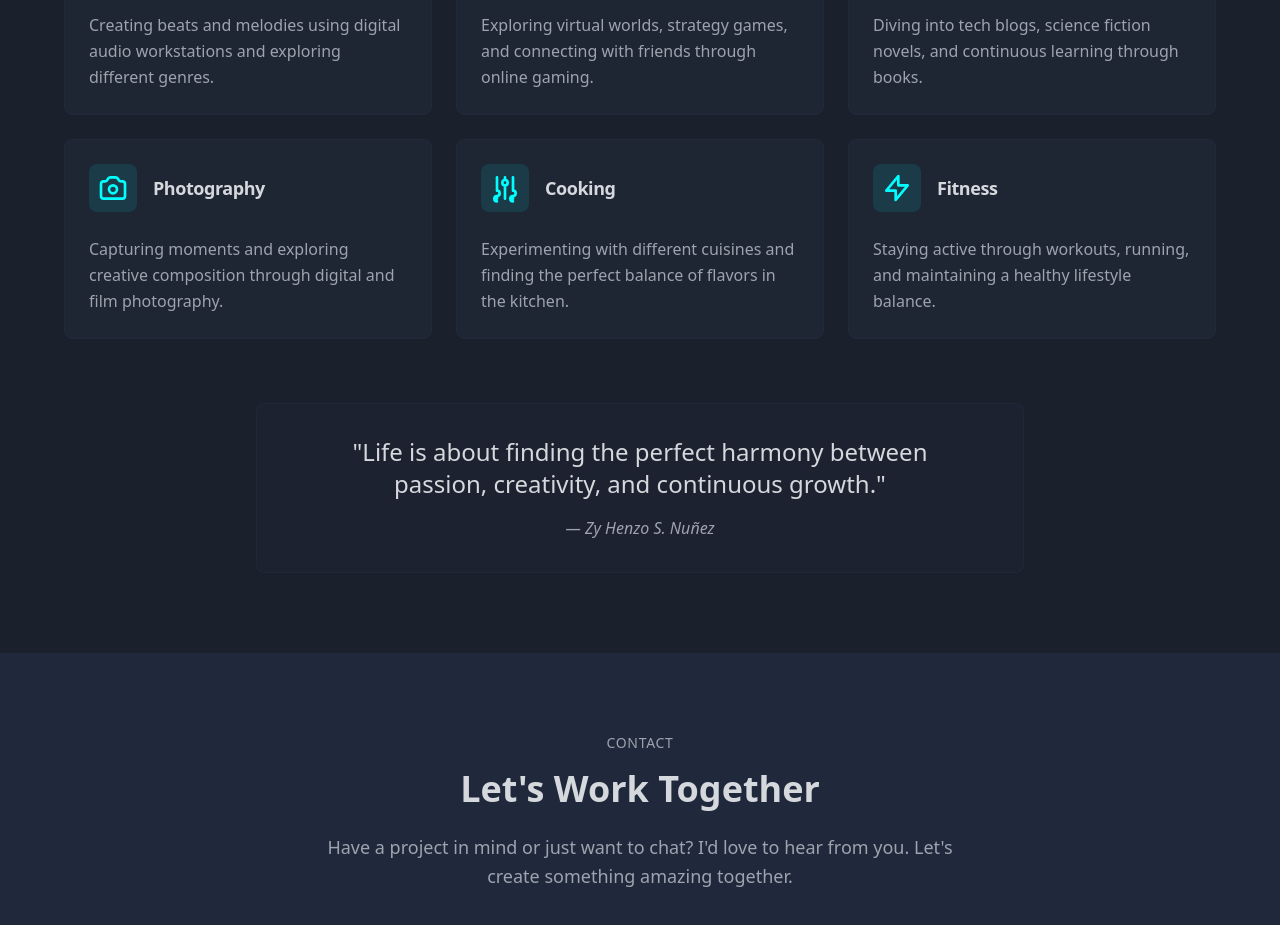
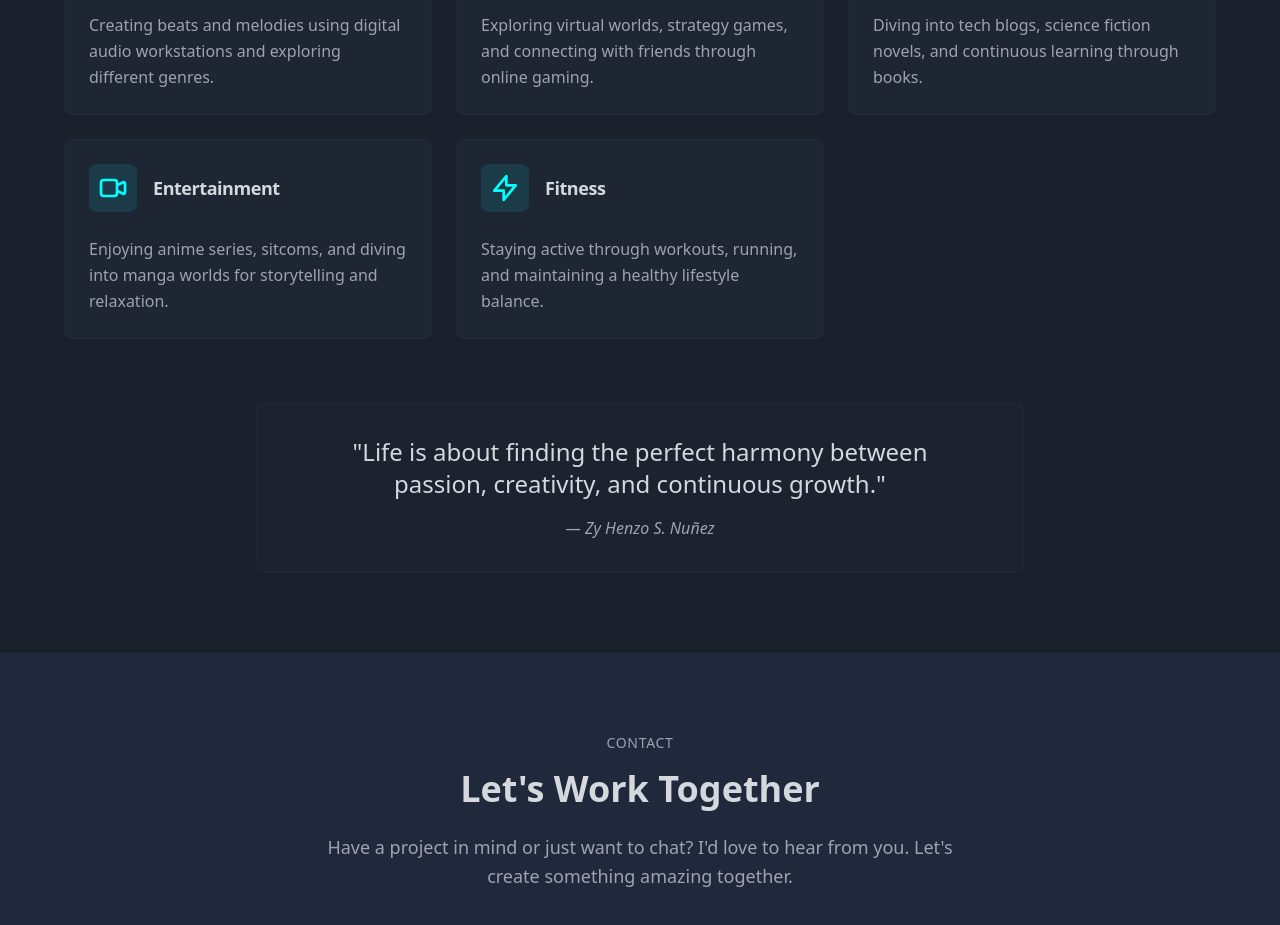
Before and after one commit to z4ynu/z4ynu-online-portfolio, a React (Vite) app: page / in a window 1280 px wide. Shown: the part 5380-6305 px from the top of the page. Built offline with nearby package versions, Linux system fonts and the light colour scheme.

Commit message:
changed cards in hobbies to fit my hobbies

```diff
--- a/src/components/Hobbies.jsx
+++ b/src/components/Hobbies.jsx
@@ -48,35 +48,19 @@ const Hobbies = () => {
       color: "from-green-500/20 to-emerald-500/20 border-green-500/30",
     },
     {
-      title: "Photography",
-      description: "Capturing moments and exploring creative composition through digital and film photography.",
+      title: "Entertainment",
+      description: "Enjoying anime series, sitcoms, and diving into manga worlds for storytelling and relaxation.",
       icon: (
         <svg className="w-8 h-8" fill="none" stroke="currentColor" viewBox="0 0 24 24">
           <path
             strokeLinecap="round"
             strokeLinejoin="round"
             strokeWidth={2}
-            d="M3 9a2 2 0 012-2h.93a2 2 0 001.664-.89l.812-1.22A2 2 0 0110.07 4h3.86a2 2 0 011.664.89l.812 1.22A2 2 0 0018.07 7H19a2 2 0 012 2v9a2 2 0 01-2 2H5a2 2 0 01-2-2V9z"
-          />
-          <path strokeLinecap="round" strokeLinejoin="round" strokeWidth={2} d="M15 13a3 3 0 11-6 0 3 3 0 016 0z" />
-        </svg>
-      ),
-      color: "from-orange-500/20 to-red-500/20 border-orange-500/30",
-    },
-    {
-      title: "Cooking",
-      description: "Experimenting with different cuisines and finding the perfect balance of flavors in the kitchen.",
-      icon: (
-        <svg className="w-8 h-8" fill="none" stroke="currentColor" viewBox="0 0 24 24">
-          <path
-            strokeLinecap="round"
-            strokeLinejoin="round"
-            strokeWidth={2}
-            d="M12 6V4m0 2a2 2 0 100 4m0-4a2 2 0 110 4m-6 8a2 2 0 100-4m0 4a2 2 0 100 4m0-4v2m0-6V4m6 6v10m6-2a2 2 0 100-4m0 4a2 2 0 100 4m0-4v2m0-6V4"
+            d="M15 10l4.553-2.276A1 1 0 0121 8.618v6.764a1 1 0 01-1.447.894L15 14M5 18h8a2 2 0 002-2V8a2 2 0 00-2-2H5a2 2 0 00-2 2v8a2 2 0 002 2z"
           />
         </svg>
       ),
-      color: "from-yellow-500/20 to-orange-500/20 border-yellow-500/30",
+      color: "from-purple-500/20 to-pink-500/20 border-purple-500/30",
     },
     {
       title: "Fitness",
```
